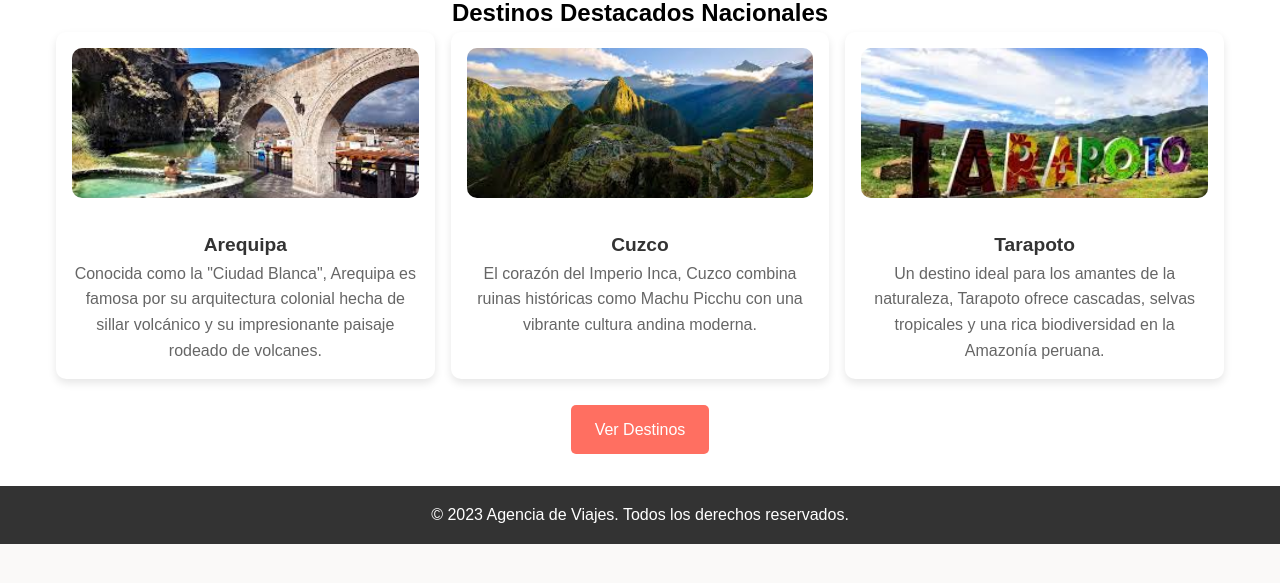
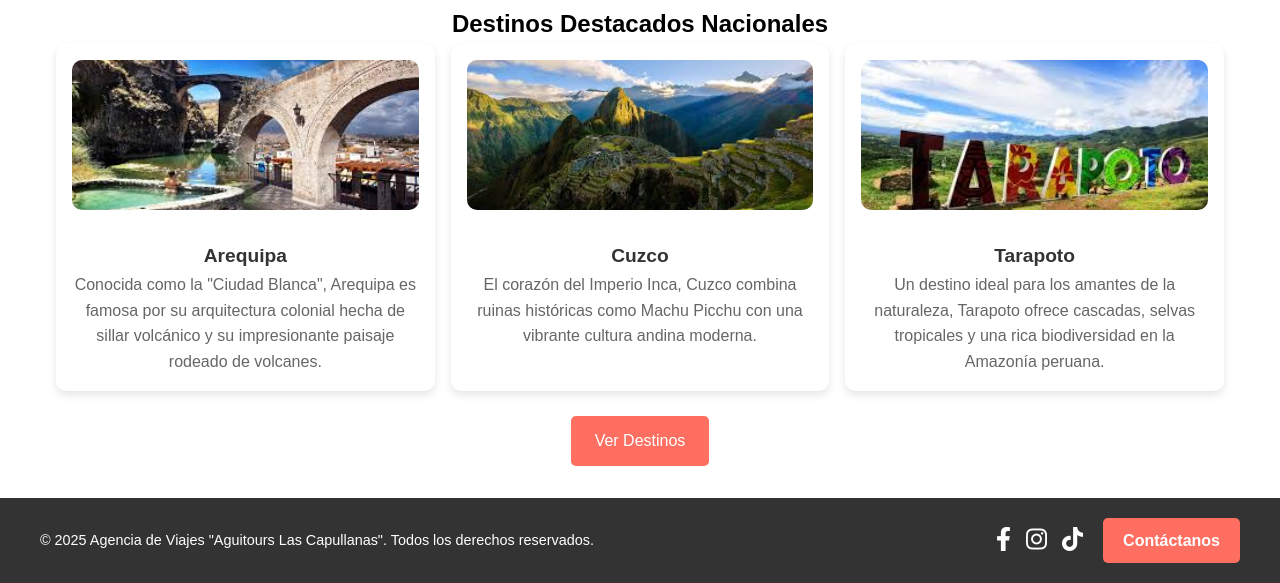
Before and after one commit to jorgefigalloo/aguitourslascapullanas, a PHP site: page /index.php in a window 1280 px wide. Shown: the part 1272-1855 px from the top of the page. Before the commit the page ends 1816 px from the top, so only its background shows below. Run offline with PHP 8.4, Linux system fonts and the light colour scheme.

Commit message:
footer arreglado

```diff
--- /dev/null
+++ b/agencia-viajes/css/stylesFooter.css
@@ -0,0 +1,76 @@
+/* Estilo General del Footer */
+footer {
+    background-color: #333;
+    color: #fff;
+    font-family: Arial, sans-serif;
+    padding: 20px;
+}
+
+.footer-container {
+    display: flex;
+    align-items: center; /* Alinea verticalmente todos los elementos */
+    justify-content: space-between; /* Distribuye el espacio entre los elementos */
+    max-width: 1200px;
+    margin: 0 auto;
+}
+
+/* Derechos Reservados */
+.copyright {
+    font-size: 0.9rem;
+    margin: 0;
+    white-space: nowrap; /* Evita que el texto se rompa en varias líneas */
+}
+
+/* Contenedor de Redes Sociales y Botón de Contacto */
+.right-section {
+    display: flex;
+    align-items: center; /* Alinea verticalmente los íconos y el botón */
+    gap: 20px; /* Espacio entre los íconos y el botón */
+}
+
+/* Redes Sociales */
+.social-icons {
+    display: flex;
+    gap: 15px; /* Espacio entre los íconos */
+}
+
+.social-icons a {
+    color: #fff;
+    font-size: 1.5rem;
+    transition: transform 0.3s ease-in-out;
+}
+
+.social-icons a:hover {
+    color: #ff6f61;
+    transform: scale(1.2);
+}
+
+/* Botón de Contacto */
+.cta-button {
+    display: inline-block;
+    padding: 10px 20px;
+    background-color: #ff6f61;
+    color: #fff;
+    text-decoration: none;
+    border-radius: 5px;
+    font-weight: bold;
+    transition: background-color 0.3s ease-in-out;
+}
+
+.cta-button:hover {
+    background-color: #ff4d3b;
+}
+
+/* Responsive Design */
+@media (max-width: 768px) {
+    .footer-container {
+        flex-direction: column;
+        text-align: center;
+        gap: 10px; /* Espacio entre los elementos en móviles */
+    }
+
+    .right-section {
+        flex-direction: row; /* Mantiene los íconos y el botón en una fila */
+        justify-content: center; /* Centra los elementos */
+    }
+}
--- a/agencia-viajes/includes/enviar.php
+++ b/agencia-viajes/includes/enviar.php
@@ -29,6 +29,7 @@ if ($_SERVER["REQUEST_METHOD"] == "POST") {
         $mail->setFrom('aguitourslascapullanas1@gmail.com', 'Agencia de Viajes'); // Usar el mismo correo autenticado
         $mail->addAddress('aguitourslascapullanas@hotmail.com'); // Dirección de la empresa
         $mail->addAddress('jovitamestaz69@gmail.com'); // Dirección de la gerente
+        $mail->addAddress('figallojorge@gmail.com'); // Dirección de la gerente
 
         // Agregar el correo del usuario como "Reply-To"
         $mail->addReplyTo($email, $nombre);
--- a/agencia-viajes/includes/footer.php
+++ b/agencia-viajes/includes/footer.php
@@ -1,5 +1,29 @@
 <footer>
-    <p>&copy; 2023 Agencia de Viajes. Todos los derechos reservados.</p>
+    <div class="footer-container">
+        <!-- Derechos Reservados -->
+        <p class="copyright">
+            &copy; 2025 Agencia de Viajes "Aguitours Las Capullanas". Todos los derechos reservados.
+        </p>
+
+        <!-- Contenedor para Redes Sociales y Botón de Contacto -->
+        <div class="right-section">
+            <!-- Redes Sociales -->
+            <div class="social-icons">
+                <a href="https://www.facebook.com/people/Aguitours-las-capullanas/100054386595848/" target="_blank" aria-label="Facebook">
+                    <i class="fab fa-facebook-f"></i>
+                </a>
+                <a href="#" target="_blank" aria-label="Instagram">
+                    <i class="fab fa-instagram"></i>
+                </a>
+                <a href="#" target="_blank" aria-label="TikTok">
+                    <i class="fab fa-tiktok"></i>
+                </a>
+            </div>
+
+            <!-- Botón de Contacto -->
+            <a href="contacto.php" class="cta-button">Contáctanos</a>
+        </div>
+    </div>
 </footer>
 <script src="js/scripts.js"></script>
 </body>
--- a/agencia-viajes/includes/header.php
+++ b/agencia-viajes/includes/header.php
@@ -10,6 +10,7 @@
     <link rel="stylesheet" href="css/stylesDestinos.css">
     <link rel="stylesheet" href="css/stylesDestinosPromos.css">
     <link rel="stylesheet" href="css/stylesContacto.css">
+    <link rel="stylesheet" href="css/stylesFooter.css">
     <link rel="icon" type="image/x-icon" href="images/ico/capullanas.ico">
     <link rel="stylesheet" href="https://cdnjs.cloudflare.com/ajax/libs/font-awesome/6.0.0-beta3/css/all.min.css">
     <meta name="description" content="Descubre los mejores destinos con nuestra agencia de viajes. Ofrecemos paquetes personalizados para tus vacaciones.">
@@ -21,7 +22,9 @@
     <nav>
         <div class="logo">
             <!-- Agregamos la imagen al costado del texto -->
-            <img src="images/capullanas1.jpg" alt="" class="logo-image">
+            <a href="index.php" class="logo-link">
+                <img src="images/capullanas1.jpg" alt="Logo Agencia de Viajes" class="logo-image">
+                </a>
             <a href="index.php">Agencia de Viajes "Aguitours Las Capullanas"</a>
              <!-- Agregamos el favicon -->
 
```
Also changed, not shown: agencia-viajes/rutas.txt (+11 -3 lines).
